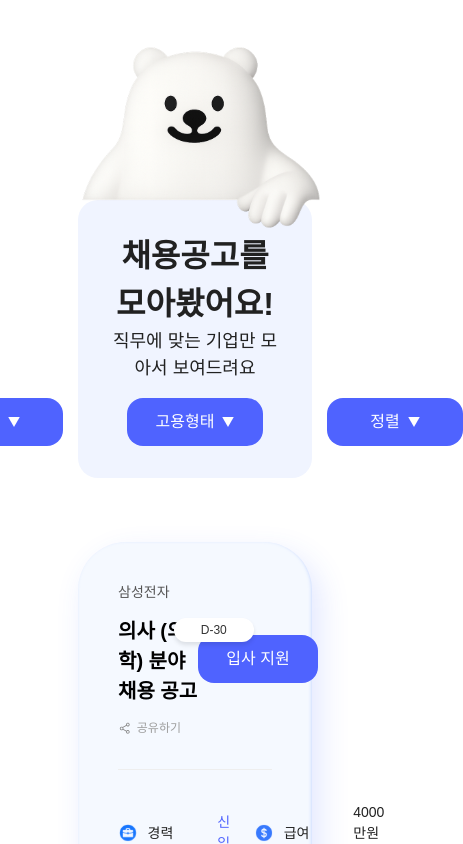
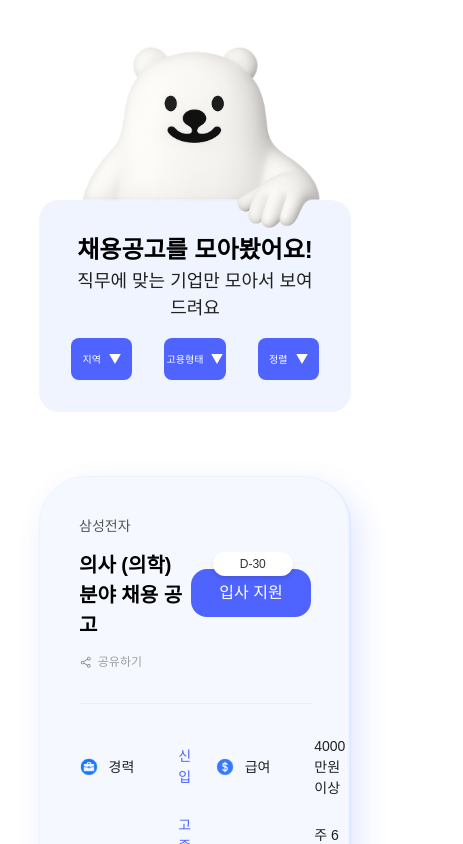
Before and after one commit to hyonun321/JobThoughts, a React (Vite) app in the folder client/: page /jobs in a window 390 px wide. Shown: the top 844 px of the page, 463 px wide, since content can reach past the window. Built offline with nearby package versions, Linux system fonts and the light colour scheme; a web font is replaced by a local one.

Commit message:
Design: 모바일 반응형 추가
- 드롭다운 글자 크기 및 width % 변경
- 최대 크기 및 화면에 맟게 JobCardList 레이아웃 변경
- 등록오름차순 -> 오름차순으로 변경
- 모바일이 되면 직업과 채용공고를 모바왔어요에 엔터 추가

```diff
--- a/client/src/components/Dropdown.tsx
+++ b/client/src/components/Dropdown.tsx
@@ -22,20 +22,12 @@ const fadeSlideOut = keyframes`
 const Wrapper = styled.div`
   position: relative;
   display: inline-block;
-`;
+  width: 100%;
+  max-width: 200px;
 
-const Button = styled.button<{ isOpen: boolean; isPlaceholder: boolean }>`
-  background-color: ${({ theme }) => theme.colors.primary};
-  color: ${({ theme }) => theme.colors.white};
-  font-size: ${({ theme }) => theme.fontSize.m};
-  font-weight: ${({ theme }) => theme.fontWeight.medium};
-  min-width: 136px;
-  min-height: 48px;
-  border-radius: 1rem;
-  display: flex;
-  align-items: center;
-  justify-content: center;
-  gap: 0.5rem;
+  @media (max-width: 768px) {
+    max-width: 100%;
+  }
 `;
 
 const Icon = styled.img<{ isOpen: boolean }>`
@@ -59,10 +51,31 @@ const Menu = styled.ul<{ isOpen: boolean }>`
   transform-origin: top center;
   pointer-events: ${({ isOpen }) => (isOpen ? 'auto' : 'none')};
 `;
+const Button = styled.button<{ isOpen: boolean; isPlaceholder: boolean }>`
+  background-color: ${({ theme }) => theme.colors.primary};
+  color: ${({ theme }) => theme.colors.white};
+  font-size: ${({ theme }) => theme.fontSize.m};
+  font-weight: ${({ theme }) => theme.fontWeight.medium};
+  min-height: 48px;
+  border-radius: 1rem;
+  display: flex;
+  align-items: center;
+  justify-content: center;
+  gap: 0.5rem;
+  width: 100%;
+
+  @media (max-width: 768px) {
+    font-size: ${({ theme }) => theme.fontSize.xxs};
+    border-radius: 0.5rem;
+    width: 100%;
+    min-height: 42px;
+  }
+`;
 
 const MenuItem = styled.li<{ selected: boolean }>`
   margin: 6px auto;
-  width: 120px;
+  width: 90%;
+  max-width: 180px;
   height: 40px;
   text-align: center;
   border-radius: 1rem;
@@ -75,6 +88,10 @@ const MenuItem = styled.li<{ selected: boolean }>`
 
   &:hover {
     background-color: ${({ theme }) => theme.colors.gray100};
+  }
+
+  @media (max-width: 768px) {
+    font-size: ${({ theme }) => theme.fontSize.xs};
   }
 `;
 
--- a/client/src/features/jobs/FilterBar.tsx
+++ b/client/src/features/jobs/FilterBar.tsx
@@ -5,7 +5,8 @@ const FilterBarWrapper = styled.div`
   margin-top: 1rem;
   display: flex;
   justify-content: center;
-  gap: 4rem;
+  gap: 2rem;
+  }
 `;
 type Props = {
   locationFilter: string;
@@ -39,7 +40,7 @@ export default function FilterBar({
         placeholder="고용형태"
       />
       <Dropdown
-        options={['등록오름차순', '등록내림차순']}
+        options={['오름차순', '내림차순']}
         selected={sortFilter}
         onSelect={setSortFilter}
         placeholder="정렬"
--- a/client/src/features/jobs/JobCardList.tsx
+++ b/client/src/features/jobs/JobCardList.tsx
@@ -5,7 +5,8 @@ const ListWrapper = styled.div`
   display: flex;
   flex-direction: column;
   gap: 1.5rem;
-  width: 60vw;
+  max-width: 1000px;
+  width: 80vw;
 `;
 
 function getDday(postedAt: string): string {
--- a/client/src/features/jobs/JobListHeader.tsx
+++ b/client/src/features/jobs/JobListHeader.tsx
@@ -1,7 +1,6 @@
 import styled from 'styled-components';
 import FilterBar from './FilterBar';
 import Text from '../../components/Text';
-import { theme } from '../../styles/theme';
 
 const HeaderWrapper = styled.div`
   background: #f0f4ff;
@@ -10,8 +9,18 @@ const HeaderWrapper = styled.div`
   text-align: center;
   margin-bottom: 2rem;
   max-width: 1000px;
-  width: 60vw;
+  width: 80vw;
 `;
+
+const MobileOnlyBr = styled.span`
+  display: none;
+
+  @media (max-width: 768px) {
+    display: block;
+    height: 0;
+  }
+`;
+
 type Props = {
   selectedJob: string;
   jobCount: number;
@@ -37,8 +46,11 @@ export default function JobListHeader({
 }: Props) {
   return (
     <HeaderWrapper>
-      <Text as="span" size="xl" weight="bold">
-        <span style={{ color: `${theme.colors.primary}`, fontWeight: 'bold' }}>{selectedJob}</span>
+      <Text as="span" size="clamp(1.5rem, 4vw, 2.5rem)" weight="bold" color="black">
+        <Text as="span" size="clamp(1.5rem, 4vw, 2.5rem)" weight="bold" color="primary">
+          {selectedJob}
+        </Text>
+        <MobileOnlyBr />
         {jobCount > 0 ? ' 채용공고를 모아봤어요!' : ' 채용공고가 없어요'}
       </Text>
       <br />
--- a/client/src/pages/JobListPage.tsx
+++ b/client/src/pages/JobListPage.tsx
@@ -69,7 +69,7 @@ export default function JobListPage() {
   if (typeFilter) {
     filteredJobs = filteredJobs.filter((job) => job.type === typeFilter);
   }
-  if (sortFilter === '등록오름차순') {
+  if (sortFilter === '오름차순') {
     filteredJobs.sort((a, b) => new Date(a.postedAt).getTime() - new Date(b.postedAt).getTime());
   } else {
     filteredJobs.sort((a, b) => new Date(b.postedAt).getTime() - new Date(a.postedAt).getTime());
```
